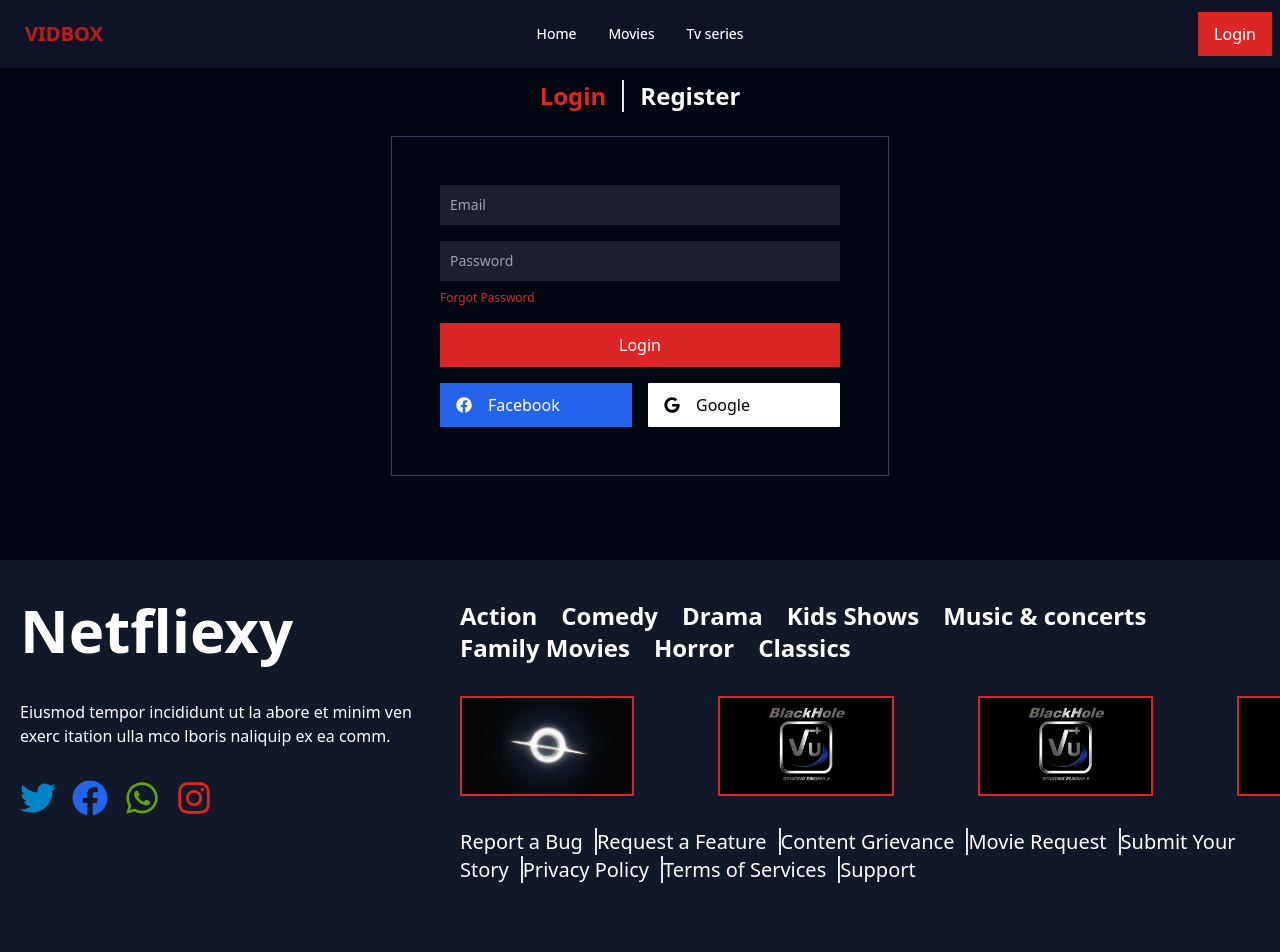
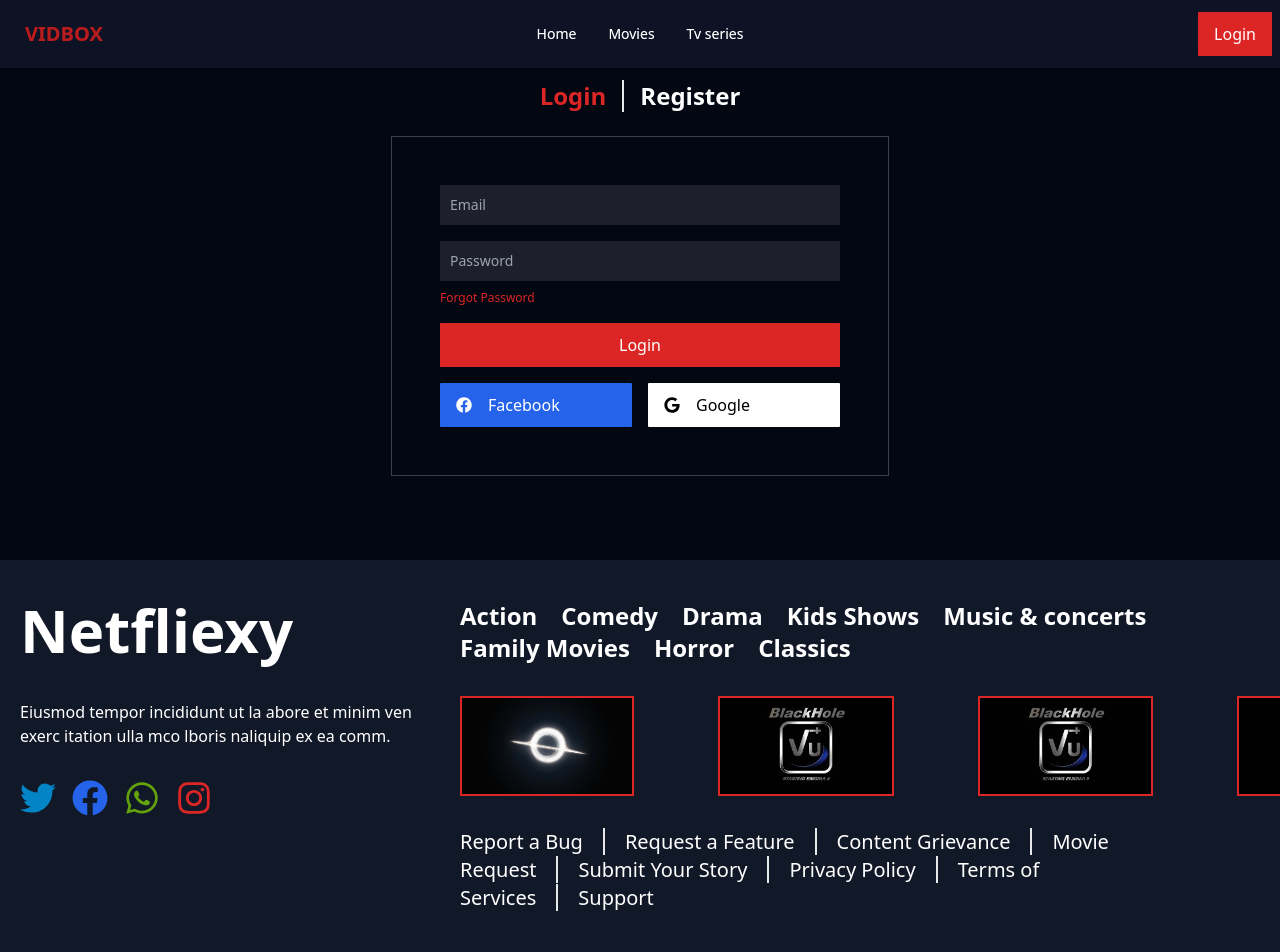
Before and after one commit to jewelislam360/Video-Steraming-Client, a React (Vite) app: page /login in a window 1280 px wide. Shown: the top 952 px of the page. Built offline with nearby package versions, Linux system fonts and the light colour scheme.

Commit message:
footer weight fixed

```diff
--- a/src/components/Shared/Footer/Footer.jsx
+++ b/src/components/Shared/Footer/Footer.jsx
@@ -9,7 +9,7 @@
 const Footer = () => {
     return (
         // footer
-        <footer className="bg-gray-900  text-white max-w-screen-xl">
+        <footer className="bg-gray-900 text-white ">
             <div className="">
                 <div className="grid grid-cols-12 gap-8 mx-5 py-10">
                     {/* left side */}
@@ -45,14 +45,14 @@
                             </div>
                         </div>
                         <div className="col-span-12 text-xl  mb-8 ">
-                            <a href="#" className=" hover:text-red-600 pr-3  border-r-2">Report a Bug</a>
-                            <a href="#" className=" hover:text-red-600 pr-3 border-r-2">Request a Feature</a>
-                            <a href="#" className=" hover:text-red-600  pr-3 border-r-2">Content Grievance</a>
-                            <a href="#" className=" hover:text-red-600  pr-3 border-r-2">Movie Request</a>
-                            <a href="#" className=" hover:text-red-600  pr-3 border-r-2">Submit Your Story</a>
-                            <a href="#" className=" hover:text-red-600  pr-3 border-r-2">Privacy Policy</a>
-                            <a href="#" className=" hover:text-red-600  pr-3 border-r-2">Terms of Services</a>
-                            <a href="#" className=" hover:text-red-600  pr-3 ">Support</a>
+                            <a href="#" className=" hover:text-red-600 pr-5  border-r-2">Report a Bug</a>
+                            <a href="#" className=" hover:text-red-600 px-5 border-r-2">Request a Feature</a>
+                            <a href="#" className=" hover:text-red-600  px-5 border-r-2">Content Grievance</a>
+                            <a href="#" className=" hover:text-red-600  px-5 border-r-2">Movie Request</a>
+                            <a href="#" className=" hover:text-red-600  px-5 border-r-2">Submit Your Story</a>
+                            <a href="#" className=" hover:text-red-600  px-5 border-r-2">Privacy Policy</a>
+                            <a href="#" className=" hover:text-red-600  px-5 border-r-2">Terms of Services</a>
+                            <a href="#" className=" hover:text-red-600  px-5 ">Support</a>
                         </div>
                     </div>
                 </div>
```
